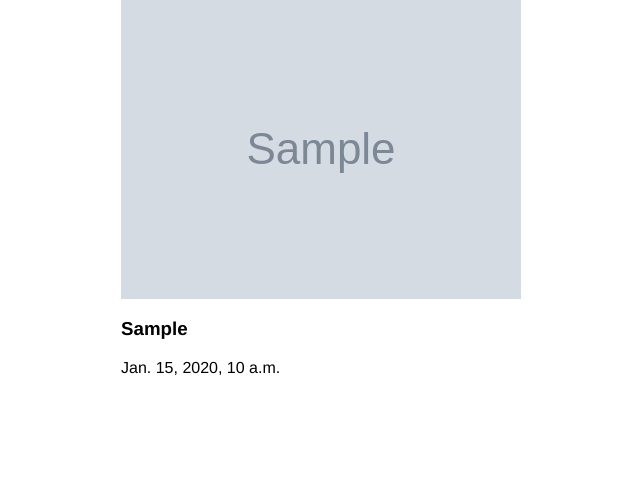
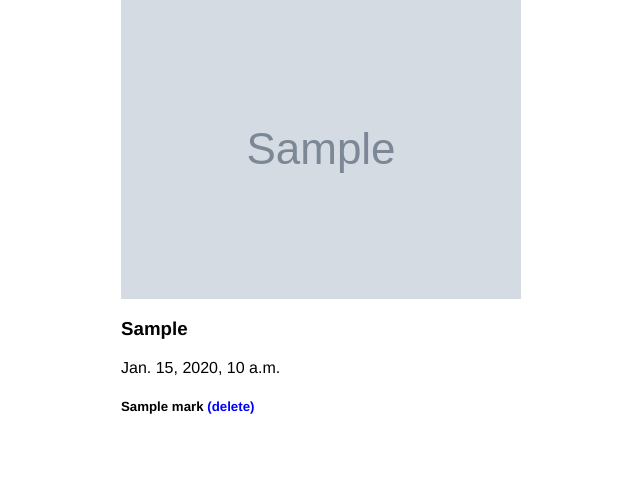
Before and after one commit to emacode2/lifemarks_django, a Django app: page /marks/1 in a window 1280 px wide. Shown: the part 189-690 px from the top of the page, without its empty margins (119-759 px from the left). Run offline with Django 3.2, Linux system fonts and the light colour scheme; tables that the repository leaves empty hold one stand-in row (values such as "Sample post"); grey boxes marked "Sample" are stand-in pictures.

Commit message:
added delete function

```diff
--- a/lifemarks/templates/lifemarks/mark_detail.html
+++ b/lifemarks/templates/lifemarks/mark_detail.html
@@ -6,4 +6,7 @@
 <h3>{{ mark.category }}</h3>
 
 <p>{{ mark.created_on }}</p>
+<h5>
+  {{ mark.title }} <a href="{% url 'mark_delete' pk=mark.pk %}">(delete)</a>
+</h5>
 {% endblock %}
--- a/lifemarks/urls.py
+++ b/lifemarks/urls.py
@@ -6,4 +6,5 @@ urlpatterns = [
     path('marks/<int:pk>', views.mark_detail, name='mark_detail'),
     path('mark/new', views.mark_create, name='mark_create'),
     path('marks/<int:pk>/edit', views.mark_edit, name='mark_edit'),
+    path('marks/<int:pk>/delete', views.mark_delete, name='mark_delete'),
 ]
--- a/lifemarks/views.py
+++ b/lifemarks/views.py
@@ -33,3 +33,7 @@ def mark_edit(request, pk):
     else:
         form = MarkForm(instance=mark)
     return render(request, 'lifemarks/mark_form.html', {'form': form})
+
+def mark_delete(request, pk):
+    Mark.objects.get(id=pk).delete()
+    return redirect('mark_list')
```
